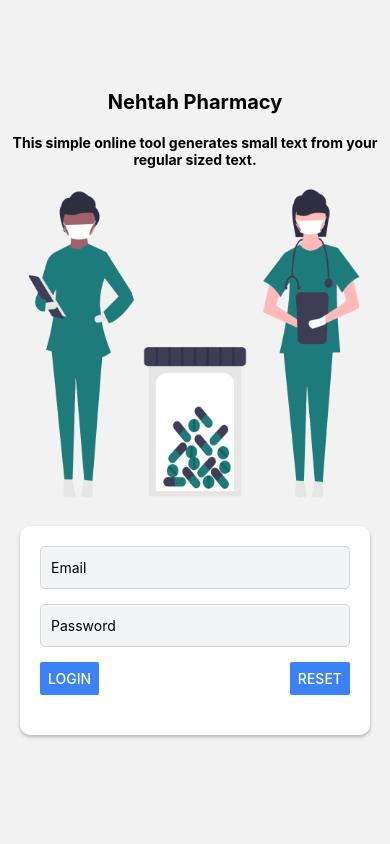
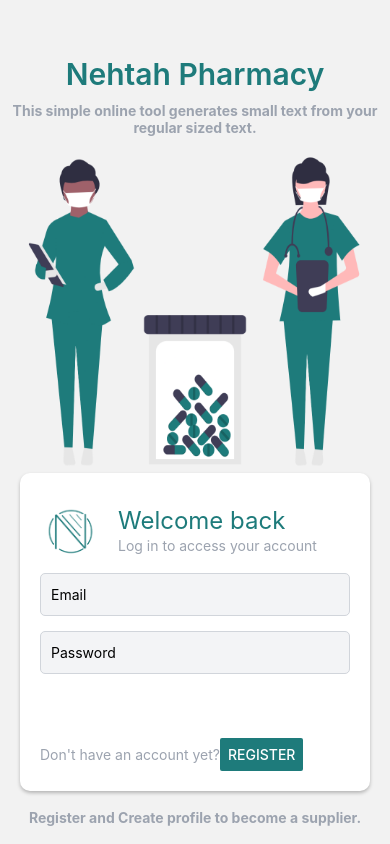
Before and after one commit to RILBERRY/nehtha-app, a React Native app: screen /Login in a window 390 px wide. Built offline with nearby package versions, Linux system fonts and the light colour scheme.

Commit message:
login page

```diff
--- a/pages/LoginPage.jsx
+++ b/pages/LoginPage.jsx
@@ -43,9 +43,9 @@ export default function LoginPage({ navigation }) {
   }, []);
   return (
 <View style={{ flex: 1 }}>
-      <View className="mt-20">
-        <Text style={{ fontWeight: 'bold', textAlign: 'center', fontSize: 20, padding: 10 }} className="text-primary">Nehtah Pharmacy</Text>
-        <Text style={{ fontWeight: 'bold', textAlign: 'center', padding: 10 }}  className="text-primary">This simple online tool generates small text from your regular sized text.</Text>
+      <View className="mt-14">
+        <Text  className="text-primary text-center font-semibold text-3xl">Nehtah Pharmacy</Text>
+        <Text style={{ fontWeight: 'bold', textAlign: 'center', padding: 10 }}  className="text-gray-400">This simple online tool generates small text from your regular sized text.</Text>
       </View>
       <Image
         style={{ width: '100%', height: '40%', resizeMode: 'cover' }}
@@ -54,8 +54,18 @@ export default function LoginPage({ navigation }) {
       <KeyboardAvoidingView
         style={{ flex: 1 }}
       >
-        <View className=" absolute bottom-1/3 w-full " style={{ paddingHorizontal: 20, paddingBottom: keyboardOffset }}>
+        <View className=" absolute bottom-0 w-full " style={{ paddingHorizontal: 20, paddingBottom: keyboardOffset }}>
           <View style={{ backgroundColor: '#ffffff', borderRadius: 10, padding: 20, shadowColor: '#000', shadowOffset: { width: 0, height: 2 }, shadowOpacity: 0.25, shadowRadius: 3.84, elevation: 5 }}>
+            <View className="h-[80px] pt-2 pb-4 flex flex-row justify-start items-center space-x-4">
+              <Image
+                style={{ width: '20%', height: '100%', resizeMode: 'cover' }}
+                source={require('../images/logo.png')}
+              />
+              <View className="w-60">
+                <Text className="text-2xl text-primary">Welcome back</Text>
+                <Text className=" text-gray-400">Log in to access your account</Text>
+              </View>
+            </View>
             <TextInput
               placeholder="Email"
               value={email}
@@ -69,23 +79,30 @@ export default function LoginPage({ navigation }) {
               secureTextEntry={true}
               style={{ backgroundColor: '#f3f4f6', borderWidth: 1, borderColor: '#d1d5db', borderRadius: 5, paddingHorizontal: 10, paddingVertical: 12, marginBottom: 15 }}
             />
-            <View style={{ flexDirection: 'row', justifyContent: 'space-between', marginBottom: 20 }}>
+            <View className="flex flex-col gap-4">
+              <View className="w-full rounded-md bg-primary text-primary ">
                 <Button
+                  color="#ffff"
                   title="Login"
                   onPress={handleLogin}
-                color="#3b82f6"
-                style={{ backgroundColor: '#3b82f6', borderRadius: 5, paddingHorizontal: 20, paddingVertical: 12, width: '48%' }}
                   />
+              </View>
+              <View className="w-full rounded-md flex flex-row ">
+                <Text className="my-auto text-gray-400">Don't have an account yet?</Text>
                 <Button
-                title="Reset"
-                onPress={handleReset}
-                color="#3b82f6"
-                style={{ backgroundColor: '#ef4444', borderRadius: 5, paddingHorizontal: 20, paddingVertical: 12, width: '48%' }}
+                  className="text-primary"
+                  title="Register"
+                  color="#1E7B7B"
+                  onPress={handleLogin}
                   />
               </View>
             </View>
           </View>
+        </View>
       </KeyboardAvoidingView>
+      <View className="m-2">
+        <Text style={{ fontWeight: 'bold', textAlign: 'center', padding: 10 }}  className="text-gray-400">Register and Create profile to become a supplier.</Text>
+      </View>
     </View>
 
   );
--- a/tailwind.config.js
+++ b/tailwind.config.js
@@ -5,6 +5,13 @@ module.exports = {
     "./Root.{js,jsx,ts,tsx}",
     "./pages/*.{js,jsx,ts,tsx}"
   ],
-  extend: {},
+  theme: {
+    extend: {
+      colors: {
+        primary:'#1E7B7B',
+        secondary:'#ADEBEB'
+      },
+    },
+  },
   plugins: [],
 }
```
Also changed, not shown: images/logo-with-name.png (added), images/logo.png (added). Lines whose indentation alone changed are shown as unchanged.
